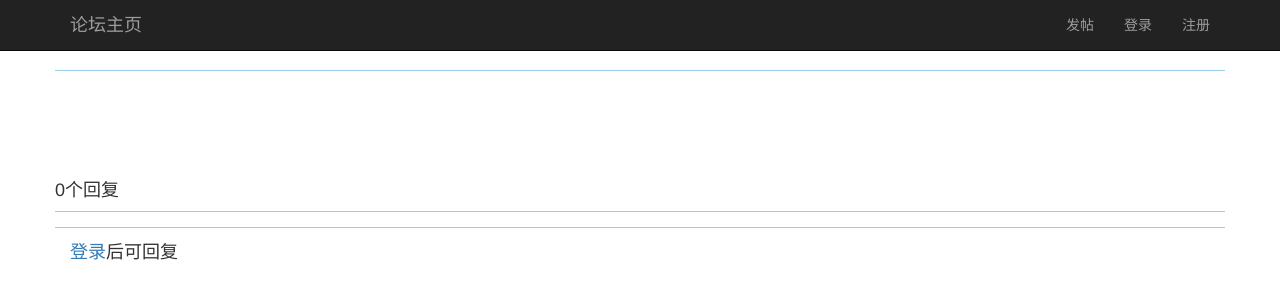
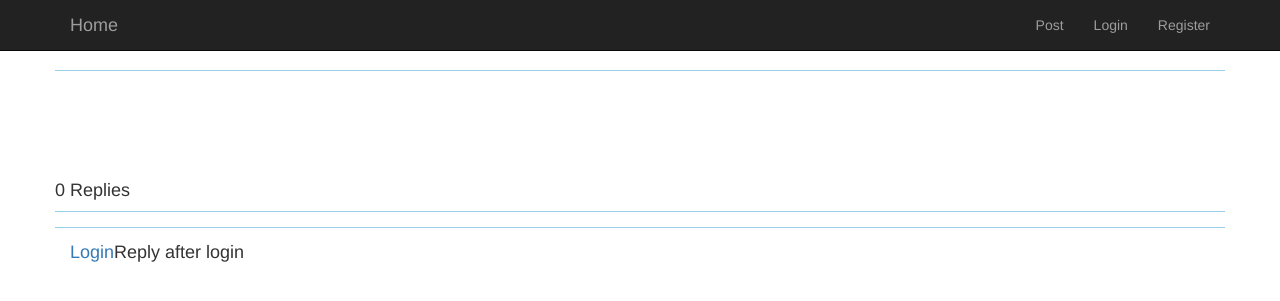
Before and after one commit to crescents720/Team03-COVIDCoach, a Flask app: template app/templates/detail_msg.html in a window 1280 px wide. Shown: the top 301 px of the page. Run offline with Flask 2, Linux system fonts and the light colour scheme; the template is opened without the code that fills it, so the values that code supplies are empty; some libraries are stand-ins or nearby versions.

Commit message:
Update detail_msg.html
update language

```diff
--- a/app/templates/detail_msg.html
+++ b/app/templates/detail_msg.html
@@ -8,7 +8,7 @@
     <meta name="description" content="">
     <meta name="author" content="">
 
-    <title>帖子标题</title>
+    <title>Posted Posts</title>
     <!-- Bootstrap core CSS -->
     <link href="/static/vendor/bootstrap-3.3.5-dist/css/bootstrap.min.css" rel="stylesheet">
     <!-- Custom styles for this template -->
@@ -31,17 +31,17 @@
             <span class="icon-bar"></span>
             <span class="icon-bar"></span>
           </button>
-          <a class="navbar-brand" href="/">论坛主页</a>
+          <a class="navbar-brand" href="/">Home</a>
         </div>
         <div id="navbar" class="collapse navbar-collapse">
           <ul class="nav navbar-nav navbar-right">
-                <li class=""><a href="/post">发帖</a></li>
+                <li class=""><a href="/post">Post</a></li>
                 {% if current_user.is_authenticated %}
-                    <li><a href="/userposts?user_id={{ current_user.id }}">欢迎您：{{ current_user.username }}</a></li>
-                    <li><a href="/logout">退出</a></li>
+                    <li><a href="/userposts?user_id={{ current_user.id }}">Welcome: {{ current_user.username }}</a></li>
+                    <li><a href="/logout">Logout</a></li>
                 {% else %}
-                    <li><a href="/login">登录</a></li>
-                    <li><a href="/register">注册</a></li>
+                    <li><a href="/login">Login</a></li>
+                    <li><a href="/register">Register</a></li>
                 {% endif %}
             </ul>
         </div><!--/.nav-collapse -->
@@ -64,7 +64,7 @@
 
         <div class="row line">
             <div class="line">
-                <h4>{{ replys | length }}个回复</h4>
+                <h4>{{ replys | length }} Replies</h4>
             </div>
 
             {% for reply in replys %}
@@ -80,19 +80,19 @@
             <div class="row">
                 <form action="/reply" method="post">
                     <div class="form-group">
-                        <label for="reply">回复</label>
+                        <label for="reply">Reply</label>
                         <textarea name="content" id="reply" cols="30" rows="6" class="form-control"></textarea>
                     </div>
 
                     <input type="hidden" name="post_id" value="{{ post.id }}">
 
                     <div class="form-group">
-                        <button class="btn">发表</button>
+                        <button class="btn">Post</button>
                     </div>
                 </form>
             </div>
         {% else %}
-            <h4><a href="/login">登录</a>后可回复</h4>
+            <h4><a href="/login">Login</a>Reply after login</h4>
         {% endif %}
 
 
```
